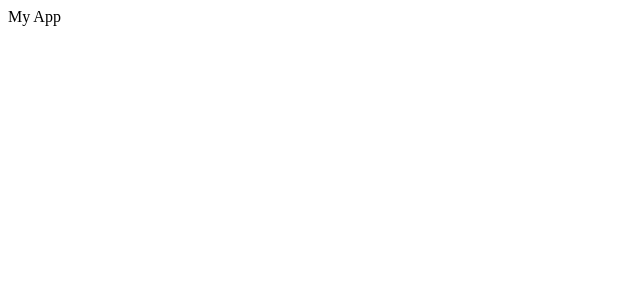
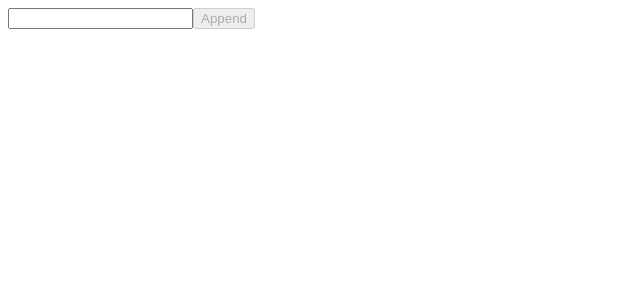
Before and after one commit to JoselynDRF/data-structures-algorithms-react, a React (Create React App) app: page / in a window 1280 px wide. Shown: the top 300 px of the page, without its empty margins (0-640 px from the left). Built offline with nearby package versions, Linux system fonts and the light colour scheme.

Commit message:
feat(LinkedList): add LinkedList class with append method

```diff
--- a/package.json
+++ b/package.json
@@ -13,9 +13,11 @@
     "react": "^18.2.0",
     "react-dom": "^18.2.0",
     "react-scripts": "5.0.1",
-    "typescript": "^4.7.4"
+    "typescript": "^4.7.4",
+    "uuid": "^8.3.2"
   },
   "devDependencies": {
+    "@types/uuid": "^8.3.4",
     "@typescript-eslint/eslint-plugin": "^5.33.0",
     "@typescript-eslint/parser": "^5.33.0",
     "cz-conventional-changelog": "3.3.0",
--- a/src/App.tsx
+++ b/src/App.tsx
@@ -1,7 +1,10 @@
-import React from 'react'
+import LinkedList from './classes/LinkedList/LinkedListB'
+import LinkedListVisualization from './components/LinkedList/LinkedListVisualization'
 
 const App = () => {
-  return <div>My App</div>
+  const linkedList = new LinkedList()
+
+  return <LinkedListVisualization linkedList={linkedList} />
 }
 
 export default App
--- /dev/null
+++ b/src/classes/LinkedList/LinkedListB.ts
@@ -0,0 +1,38 @@
+import LinkedListNode from './LinkedListNode'
+
+class LinkedList {
+  head: ListNode
+
+  constructor() {
+    this.head = null
+  }
+
+  /**
+   * Appends a new node at the end of the linked list
+   * @param data New data
+   */
+  append(data: LinkedListData) {
+    const newNode = new LinkedListNode(data)
+
+    // If the Linked List is empty, then make the new node as head
+    if (!this.head) {
+      this.head = new LinkedListNode(data)
+      return
+    }
+
+    // This new node is going to be the last node, so make next of it as null
+    newNode.next = null
+    let tail = this.head
+
+    // Traverse until the last node
+    while (tail.next != null) {
+      tail = tail.next
+    }
+
+    // Change the next of last node
+    tail.next = newNode
+    return
+  }
+}
+
+export default LinkedList
--- /dev/null
+++ b/src/classes/LinkedList/LinkedListNode.ts
@@ -0,0 +1,10 @@
+class LinkedListNode {
+  data: LinkedListData
+  next: ListNode
+
+  constructor(data: LinkedListData, next = null) {
+    this.data = data
+    this.next = next
+  }
+}
+export default LinkedListNode
--- /dev/null
+++ b/src/components/LinkedList/LinkedListActions.tsx
@@ -0,0 +1,34 @@
+import { FC, useState } from 'react'
+
+type LinkedListActionsProps = {
+  linkedList: LinkedListProps
+  printList: () => void
+}
+
+const LinkedListActions: FC<LinkedListActionsProps> = ({
+  linkedList,
+  printList
+}) => {
+  const [inputValue, setInputValue] = useState('')
+
+  const appendItem = () => {
+    linkedList.append(inputValue)
+    printList()
+    setInputValue('')
+  }
+
+  return (
+    <>
+      <input
+        type="text"
+        value={inputValue}
+        onChange={({ target: { value } }) => setInputValue(value)}
+      />
+      <button onClick={appendItem} disabled={!inputValue}>
+        Append
+      </button>
+    </>
+  )
+}
+
+export default LinkedListActions
--- /dev/null
+++ b/src/components/LinkedList/LinkedListVisualization.tsx
@@ -0,0 +1,35 @@
+import { FC, useState } from 'react'
+import { v4 as uuidv4 } from 'uuid'
+import LinkedListActions from './LinkedListActions'
+
+type LinkedListVisualizationProps = {
+  linkedList: LinkedListProps
+}
+
+const LinkedListVisualization: FC<LinkedListVisualizationProps> = ({
+  linkedList
+}) => {
+  const [linkedListView, setLinkedListView] = useState<JSX.Element[]>()
+
+  const printList = () => {
+    let current = linkedList.head
+    const text: JSX.Element[] = []
+
+    while (current != null) {
+      text.push(<span key={uuidv4()}>{current.data} &#8594; </span>)
+      current = current.next
+    }
+
+    console.log('linkedList', linkedList)
+    setLinkedListView(text)
+  }
+
+  return (
+    <>
+      <LinkedListActions linkedList={linkedList} printList={printList} />
+      <div>{linkedListView}</div>
+    </>
+  )
+}
+
+export default LinkedListVisualization
--- a/src/index.tsx
+++ b/src/index.tsx
@@ -1,11 +1,6 @@
-import React from 'react'
 import ReactDOM from 'react-dom/client'
 import App from './App'
 
 const root = ReactDOM.createRoot(document.getElementById('root') as HTMLElement)
 
-root.render(
-  <React.StrictMode>
-    <App />
-  </React.StrictMode>
-)
+root.render(<App />)
--- a/tsconfig.json
+++ b/tsconfig.json
@@ -18,7 +18,8 @@
     "resolveJsonModule": true,
     "isolatedModules": true,
     "noEmit": true,
-    "jsx": "react-jsx"
+    "jsx": "react-jsx",
+    "noImplicitAny": false
   },
   "include": [
     "src"
```
Also changed, not shown: src/classes/LinkedList/LinkedListA.ts (added, +35 -0 lines), src/classes/typings.d.ts (added, +13 -0 lines), 1 other file (tests, documents, lock files or other folders).
